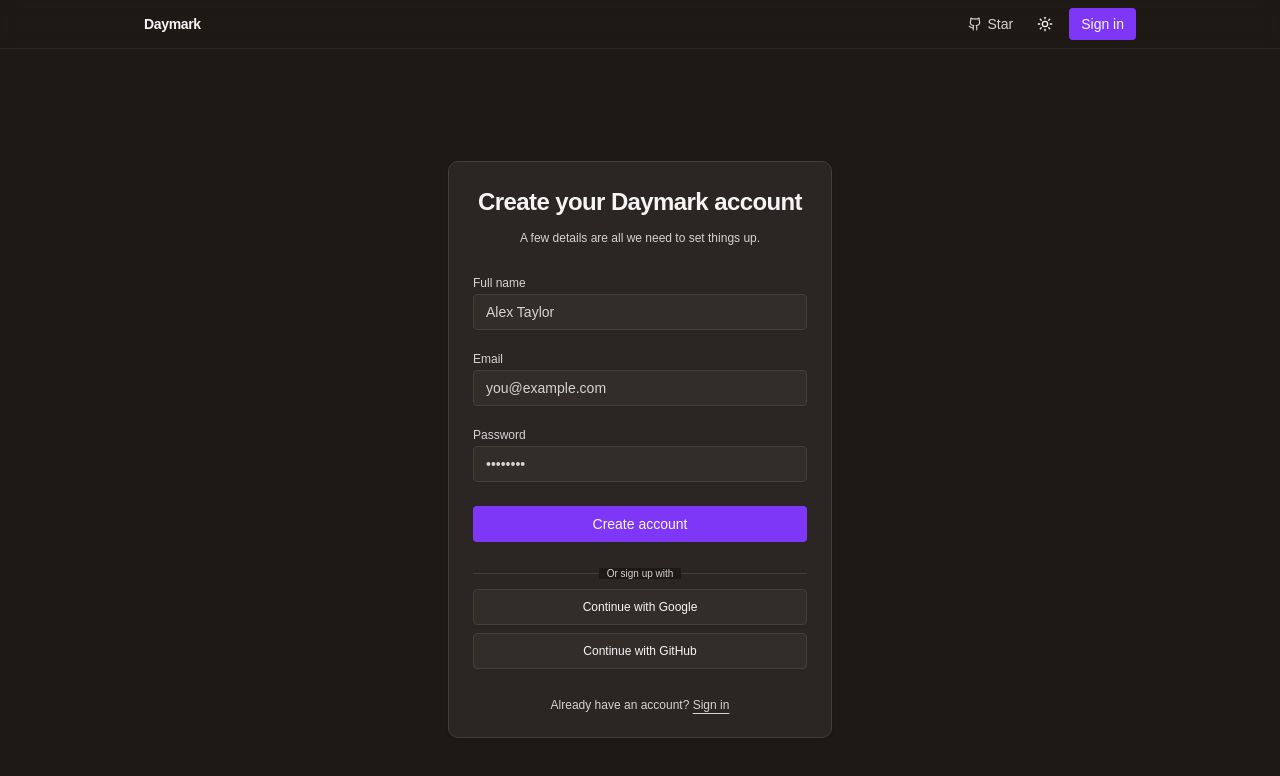
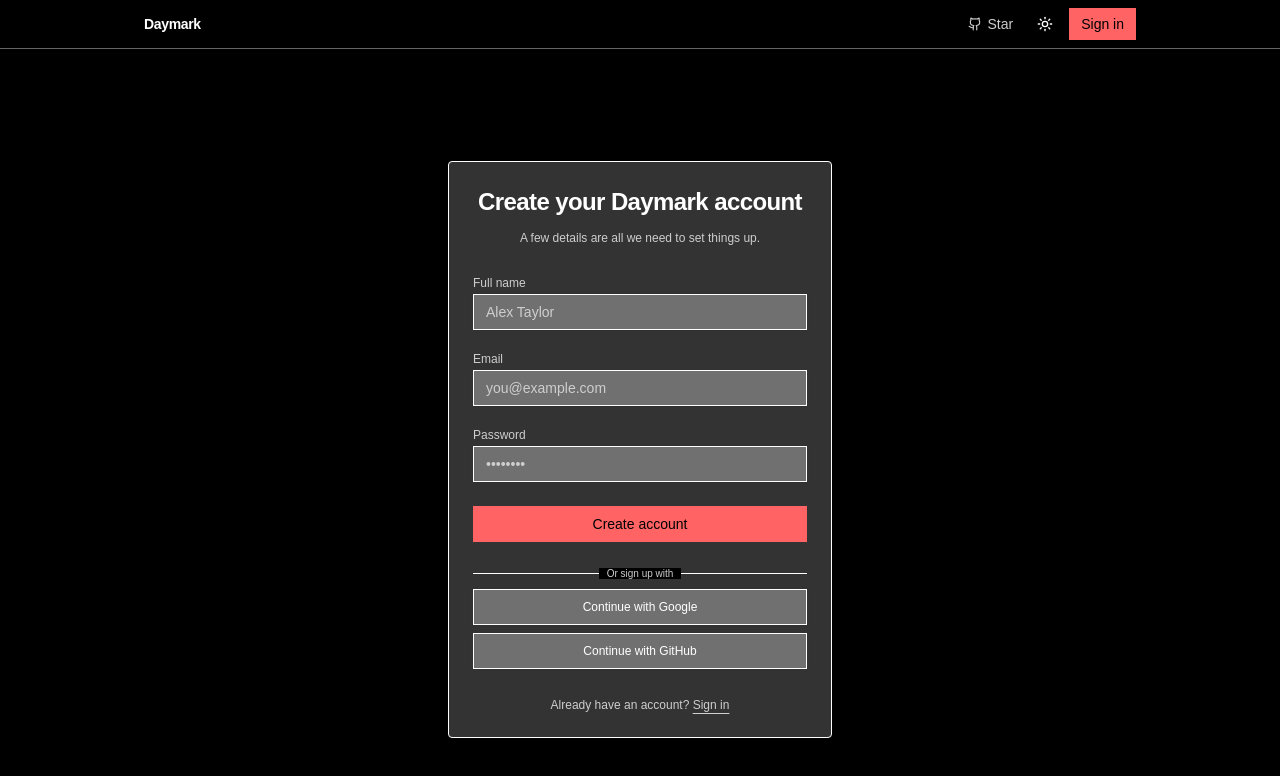
Before and after one commit to sharathdoes/daymark-client, a Next.js app: page /signup in a window 1280 px wide. Shown: the top 776 px of the page. Built offline with nearby package versions, Linux system fonts and the light colour scheme.

Commit message:
Update globals.css

```diff
--- a/app/globals.css
+++ b/app/globals.css
@@ -2,90 +2,88 @@
 @import "tw-animate-css";
 
 @custom-variant dark (&:is(.dark *));
+:root {
+  --background: oklch(1.00 0 0);
+  --foreground: oklch(0 0 0);
+  --card: oklch(1.00 0 0);
+  --card-foreground: oklch(0 0 0);
+  --popover: oklch(1.00 0 0);
+  --popover-foreground: oklch(0 0 0);
+  --primary: oklch(0.65 0.24 26.92);
+  --primary-foreground: oklch(1.00 0 0);
+  --secondary: oklch(0.97 0.21 109.74);
+  --secondary-foreground: oklch(0 0 0);
+  --muted: oklch(0.96 0 0);
+  --muted-foreground: oklch(0.32 0 0);
+  --accent: oklch(0.56 0.24 260.83);
+  --accent-foreground: oklch(1.00 0 0);
+  --destructive: oklch(0 0 0);
+  --border: oklch(0 0 0);
+  --input: oklch(0 0 0);
+  --ring: oklch(0.65 0.24 26.92);
+  --chart-1: oklch(0.65 0.24 26.92);
+  --chart-2: oklch(0.97 0.21 109.74);
+  --chart-3: oklch(0.56 0.24 260.83);
+  --chart-4: oklch(0.73 0.25 142.50);
+  --chart-5: oklch(0.59 0.27 328.36);
+  --sidebar: oklch(0.96 0 0);
+  --sidebar-foreground: oklch(0 0 0);
+  --sidebar-primary: oklch(0.65 0.24 26.92);
+  --sidebar-primary-foreground: oklch(1.00 0 0);
+  --sidebar-accent: oklch(0.56 0.24 260.83);
+  --sidebar-accent-foreground: oklch(1.00 0 0);
+  --sidebar-border: oklch(0 0 0);
+  --sidebar-ring: oklch(0.65 0.24 26.92);
 
-/* light theme */
-:root {
-  --background: oklch(0.98 0 0);
-  --foreground: oklch(0.22 0 0);
-  --card: oklch(0.98 0 0);
-  --card-foreground: oklch(0.22 0 0);
-  --popover: oklch(0.98 0 0);
-  --popover-foreground: oklch(0.22 0 0);
-  --primary: oklch(0.55 0.26 292.82);
-  --primary-foreground: oklch(1.00 0 0);
-  --secondary: oklch(0.96 0.04 88.18);
-  --secondary-foreground: oklch(0.48 0.10 75.09);
-  --muted: oklch(0.94 0.01 48.70);
-  --muted-foreground: oklch(0.44 0.01 73.63);
-  --accent: oklch(0.96 0.06 94.84);
-  --accent-foreground: oklch(0.40 0.13 25.81);
-  --destructive: oklch(0.44 0.16 26.84);
-  --border: oklch(0.94 0.03 81.74);
-  --input: oklch(0.94 0.03 81.74);
-  --ring: oklch(0.47 0.15 25.06);
-  --chart-1: oklch(0.51 0.19 27.52);
-  --chart-2: oklch(0.47 0.15 25.06);
-  --chart-3: oklch(0.40 0.13 25.81);
-  --chart-4: oklch(0.56 0.15 49.06);
-  --chart-5: oklch(0.47 0.12 46.52);
-  --sidebar: oklch(0.94 0.01 48.70);
-  --sidebar-foreground: oklch(0.22 0 0);
-  --sidebar-primary: oklch(0.47 0.15 25.06);
-  --sidebar-primary-foreground: oklch(1.00 0 0);
-  --sidebar-accent: oklch(0.96 0.06 94.84);
-  --sidebar-accent-foreground: oklch(0.40 0.13 25.81);
-  --sidebar-border: oklch(0.94 0.03 81.74);
-  --sidebar-ring: oklch(0.47 0.15 25.06);
+  --font-sans: DM Sans, sans-serif;
+  --font-serif: ui-serif, Georgia, Cambria, "Times New Roman", Times, serif;
+  --font-mono: Space Mono, monospace;
 
-  --font-sans: Poppins, sans-serif;
-  --font-serif: Libre Baskerville, serif;
-  --font-mono: IBM Plex Mono, monospace;
+  --radius: 0px;
 
-  --radius: 0.375rem;
-
-  --shadow-2xs: 1px 1px 16px -2px oklch(0.28 0.09 24.83 / 0.06);
-  --shadow-xs: 1px 1px 16px -2px oklch(0.28 0.09 24.83 / 0.06);
-  --shadow-sm: 1px 1px 16px -2px oklch(0.28 0.09 24.83 / 0.12), 1px 1px 2px -3px oklch(0.28 0.09 24.83 / 0.12);
-  --shadow: 1px 1px 16px -2px oklch(0.28 0.09 24.83 / 0.12), 1px 1px 2px -3px oklch(0.28 0.09 24.83 / 0.12);
-  --shadow-md: 1px 1px 16px -2px oklch(0.28 0.09 24.83 / 0.12), 1px 2px 4px -3px oklch(0.28 0.09 24.83 / 0.12);
-  --shadow-lg: 1px 1px 16px -2px oklch(0.28 0.09 24.83 / 0.12), 1px 4px 6px -3px oklch(0.28 0.09 24.83 / 0.12);
-  --shadow-xl: 1px 1px 16px -2px oklch(0.28 0.09 24.83 / 0.12), 1px 8px 10px -3px oklch(0.28 0.09 24.83 / 0.12);
-  --shadow-2xl: 1px 1px 16px -2px oklch(0.28 0.09 24.83 / 0.30);
+  --shadow-2xs: 4px 4px 0px 0px oklch(0.00 0 0 / 0.50);
+  --shadow-xs: 4px 4px 0px 0px oklch(0.00 0 0 / 0.50);
+  --shadow-sm: 4px 4px 0px 0px oklch(0.00 0 0 / 1.00), 4px 1px 2px -1px oklch(0.00 0 0 / 1.00);
+  --shadow: 4px 4px 0px 0px oklch(0.00 0 0 / 1.00), 4px 1px 2px -1px oklch(0.00 0 0 / 1.00);
+  --shadow-md: 4px 4px 0px 0px oklch(0.00 0 0 / 1.00), 4px 2px 4px -1px oklch(0.00 0 0 / 1.00);
+  --shadow-lg: 4px 4px 0px 0px oklch(0.00 0 0 / 1.00), 4px 4px 6px -1px oklch(0.00 0 0 / 1.00);
+  --shadow-xl: 4px 4px 0px 0px oklch(0.00 0 0 / 1.00), 4px 8px 10px -1px oklch(0.00 0 0 / 1.00);
+  --shadow-2xl: 4px 4px 0px 0px oklch(0.00 0 0 / 2.50);
 
 }
 
 .dark {
-  --background: oklch(0.22 0.01 52.96);
-  --foreground: oklch(0.97 0 0);
-  --card: oklch(0.27 0.01 39.35);
-  --card-foreground: oklch(0.97 0 0);
-  --popover: oklch(0.27 0.01 39.35);
-  --popover-foreground: oklch(0.97 0 0);
-  --primary: oklch(0.55 0.26 292.82);
-  --primary-foreground: oklch(0.98 0 0);
-  --secondary: oklch(0.47 0.12 46.52);
-  --secondary-foreground: oklch(0.96 0.06 94.84);
-  --muted: oklch(0.27 0.01 39.35);
-  --muted-foreground: oklch(0.87 0 0);
-  --accent: oklch(0.56 0.15 49.06);
-  --accent-foreground: oklch(0.96 0.06 94.84);
-  --destructive: oklch(0.64 0.21 25.39);
-  --border: oklch(0.37 0.01 73.58);
-  --input: oklch(0.37 0.01 73.58);
-  --ring: oklch(0.51 0.19 27.52);
-  --chart-1: oklch(0.71 0.17 21.96);
-  --chart-2: oklch(0.64 0.21 25.39);
-  --chart-3: oklch(0.58 0.22 27.29);
-  --chart-4: oklch(0.84 0.16 84.06);
-  --chart-5: oklch(0.77 0.16 69.82);
-  --sidebar: oklch(0.22 0.01 52.96);
-  --sidebar-foreground: oklch(0.97 0 0);
-  --sidebar-primary: oklch(0.51 0.19 27.52);
-  --sidebar-primary-foreground: oklch(0.98 0 0);
-  --sidebar-accent: oklch(0.56 0.15 49.06);
-  --sidebar-accent-foreground: oklch(0.96 0.06 94.84);
-  --sidebar-border: oklch(0.37 0.01 73.58);
-  --sidebar-ring: oklch(0.51 0.19 27.52);
+  --background: oklch(0 0 0);
+  --foreground: oklch(1.00 0 0);
+  --card: oklch(0.32 0 0);
+  --card-foreground: oklch(1.00 0 0);
+  --popover: oklch(0.32 0 0);
+  --popover-foreground: oklch(1.00 0 0);
+  --primary: oklch(0.70 0.19 23.04);
+  --primary-foreground: oklch(0 0 0);
+  --secondary: oklch(0.97 0.20 109.61);
+  --secondary-foreground: oklch(0 0 0);
+  --muted: oklch(0.32 0 0);
+  --muted-foreground: oklch(0.85 0 0);
+  --accent: oklch(0.68 0.18 251.63);
+  --accent-foreground: oklch(0 0 0);
+  --destructive: oklch(1.00 0 0);
+  --border: oklch(1.00 0 0);
+  --input: oklch(1.00 0 0);
+  --ring: oklch(0.70 0.19 23.04);
+  --chart-1: oklch(0.70 0.19 23.04);
+  --chart-2: oklch(0.97 0.20 109.61);
+  --chart-3: oklch(0.68 0.18 251.63);
+  --chart-4: oklch(0.74 0.23 142.87);
+  --chart-5: oklch(0.61 0.25 328.13);
+  --sidebar: oklch(0 0 0);
+  --sidebar-foreground: oklch(1.00 0 0);
+  --sidebar-primary: oklch(0.70 0.19 23.04);
+  --sidebar-primary-foreground: oklch(0 0 0);
+  --sidebar-accent: oklch(0.68 0.18 251.63);
+  --sidebar-accent-foreground: oklch(0 0 0);
+  --sidebar-border: oklch(1.00 0 0);
+  --sidebar-ring: oklch(0.70 0.19 23.04);
 
   --shadow-2xs: 0 1px 3px 0px oklch(0.00 0 0 / 0.05);
   --shadow-xs: 0 1px 3px 0px oklch(0.00 0 0 / 0.05);
```
